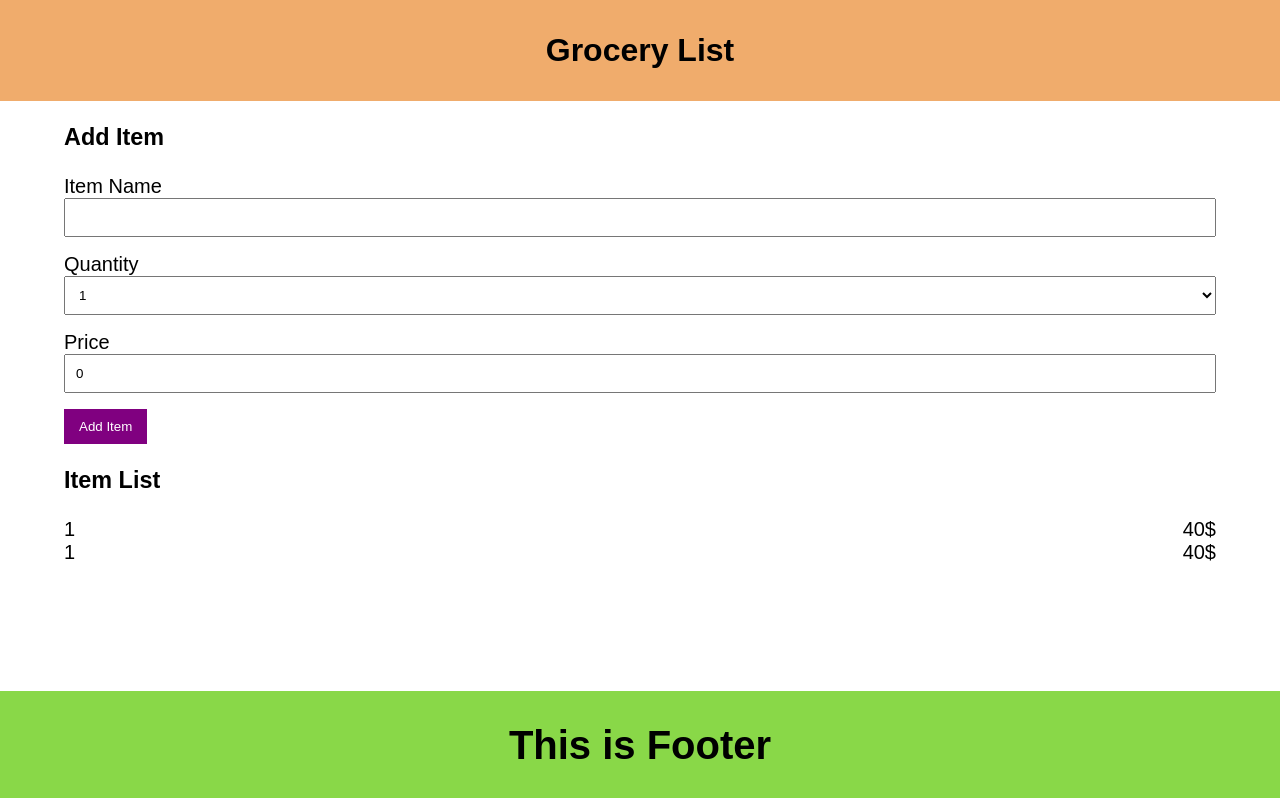
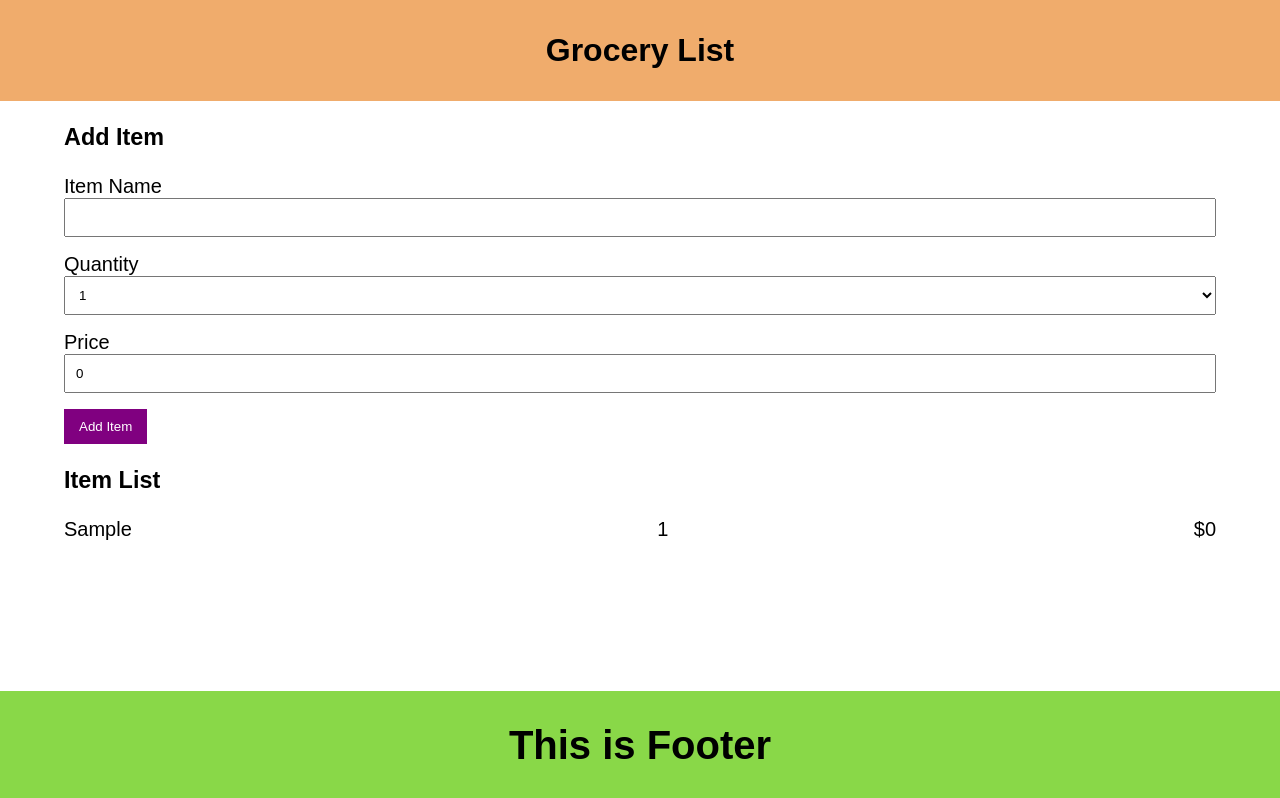
Before and after one commit to ChalakaK94/Grocery-List, a React (Create React App) app: page / in a window 1280 px wide. Both pictures are taken after typing "Sample" into the empty fields and a click on the button "Add Item". Built offline with nearby package versions, Linux system fonts and the light colour scheme.

Commit message:
lift state up

```diff
--- a/src/App.js
+++ b/src/App.js
@@ -1,3 +1,4 @@
+import { useState } from 'react';
 import './App.css';
 import AddItem from './components/AddItems';
 import Footer from './components/Footer';
@@ -5,12 +6,17 @@
 import ItemsList from './components/ItemList';
 
 function App() {
+  const [items, setItems] = useState([])
+
+  function addItem(item){
+    setItems(items=> [...items,item])
+  }
   return (
     <div>
        <Header/>
     <div className="container">
-      <AddItem/>
-      <ItemsList/>
+      <AddItem addItem={addItem} />
+      <ItemsList items={items}/>
       <Footer/>
 
     </div>
--- a/src/components/AddItems.jsx
+++ b/src/components/AddItems.jsx
@@ -1,6 +1,6 @@
 import { useState } from "react"
 
-export default function AddItem(){
+export default function AddItem({addItem}){
     const [name ,setName] = useState('');
     const [quantity, setQuantity] = useState(1)
     const [price, setPrice] = useState(0);
@@ -9,9 +9,7 @@
         e.preventDefault();
         if(name === '') return;
         const itemData = {name, quantity, price, id:Date.now().toString()};
-
-        console.log(itemData);
-
+        addItem(itemData)
         setName('')
         setQuantity(1)
         setPrice(0)
--- a/src/components/ItemList.jsx
+++ b/src/components/ItemList.jsx
@@ -1,11 +1,13 @@
 import SingleItem from "./SIngleItem";
 
-export default function ItemsList(){
+export default function ItemsList({items}){
     return(
         <div >
             <h3>Item List</h3>
-           <SingleItem/>
-           <SingleItem/>
+            {items.map(item=>(
+                <SingleItem item={item} key={item.id}/>
+            ))}
+
 
         </div>
     )
--- a/src/components/SIngleItem.jsx
+++ b/src/components/SIngleItem.jsx
@@ -1,8 +1,9 @@
-export default function SingleItem(){
+export default function SingleItem({item}){
     return(
         <div className="item">
-        <div>1</div>
-        <div>40$</div>
+        <div>{item.name}</div>
+        <div>{item.quantity}</div>
+        <div>${item.price}</div>
     </div>
     )
 }
```
